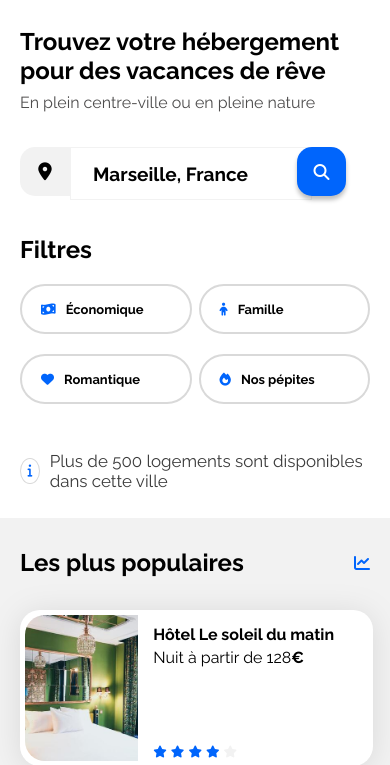
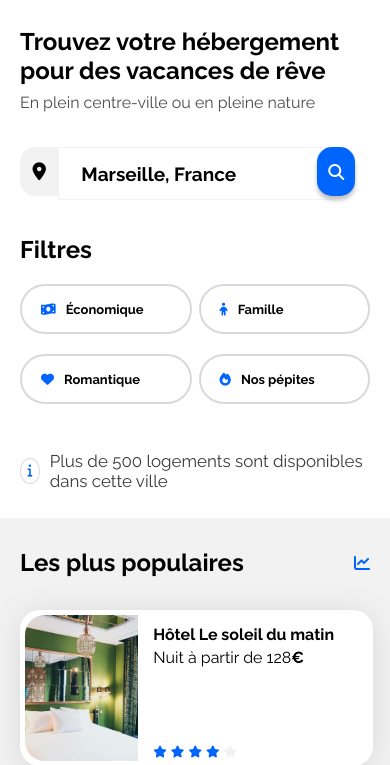
Before and after one commit to OCenjoyer/agence-de-voyage-HTML5-CSS3, a plain HTML site: page index.html in a window 390 px wide. Shown: the part 115-880 px from the top of the page. Drawn offline with Linux system fonts and the light colour scheme.

Commit message:
style.css

```diff
--- a/CSS/style.css
+++ b/CSS/style.css
@@ -583,6 +583,13 @@ nav a:hover {
     .main-container {
         padding: 0;
     }
+
+    @media screen and (max-width: 768px) {
+        .recherche input {
+          width: 100%;
+        }
+    }
+
 /* header partie mobile */
     .global-nav {
         height: auto;
```
